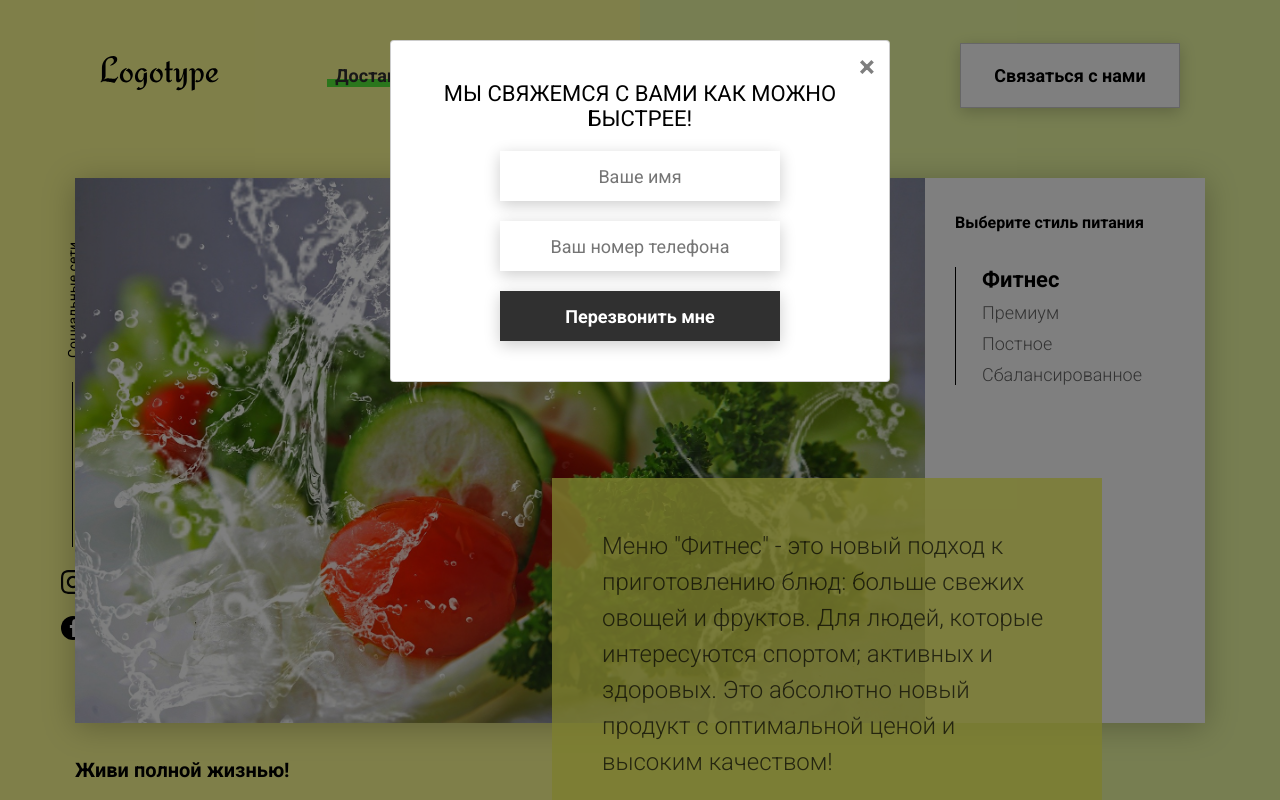
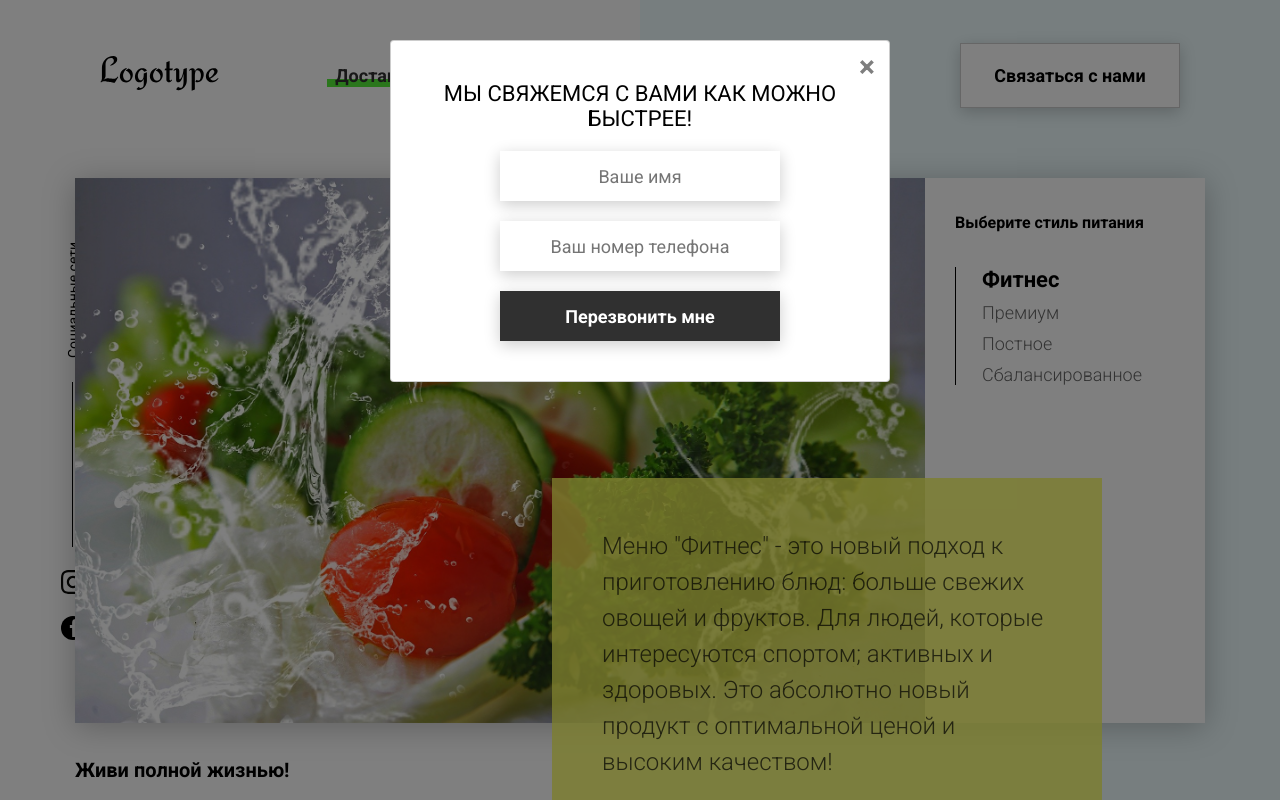
Before and after one commit to ArsTimur/TRaining-web-site, a website: page index.html in a window 1280 px wide. Shown: the top 800 px of the page. Drawn offline with nearby package versions, Linux system fonts and the light colour scheme; no server answers.

Commit message:
Update style.css
Deleted body{background-color: yellow;}

```diff
--- a/css/style.css
+++ b/css/style.css
@@ -4,9 +4,6 @@
     margin: 0;
     padding: 0;
     font-family: Roboto, sans-serif
-}
-body{
-    background-color: rgba(255, 255, 0, 0.421);
 }
 
 a {
```
